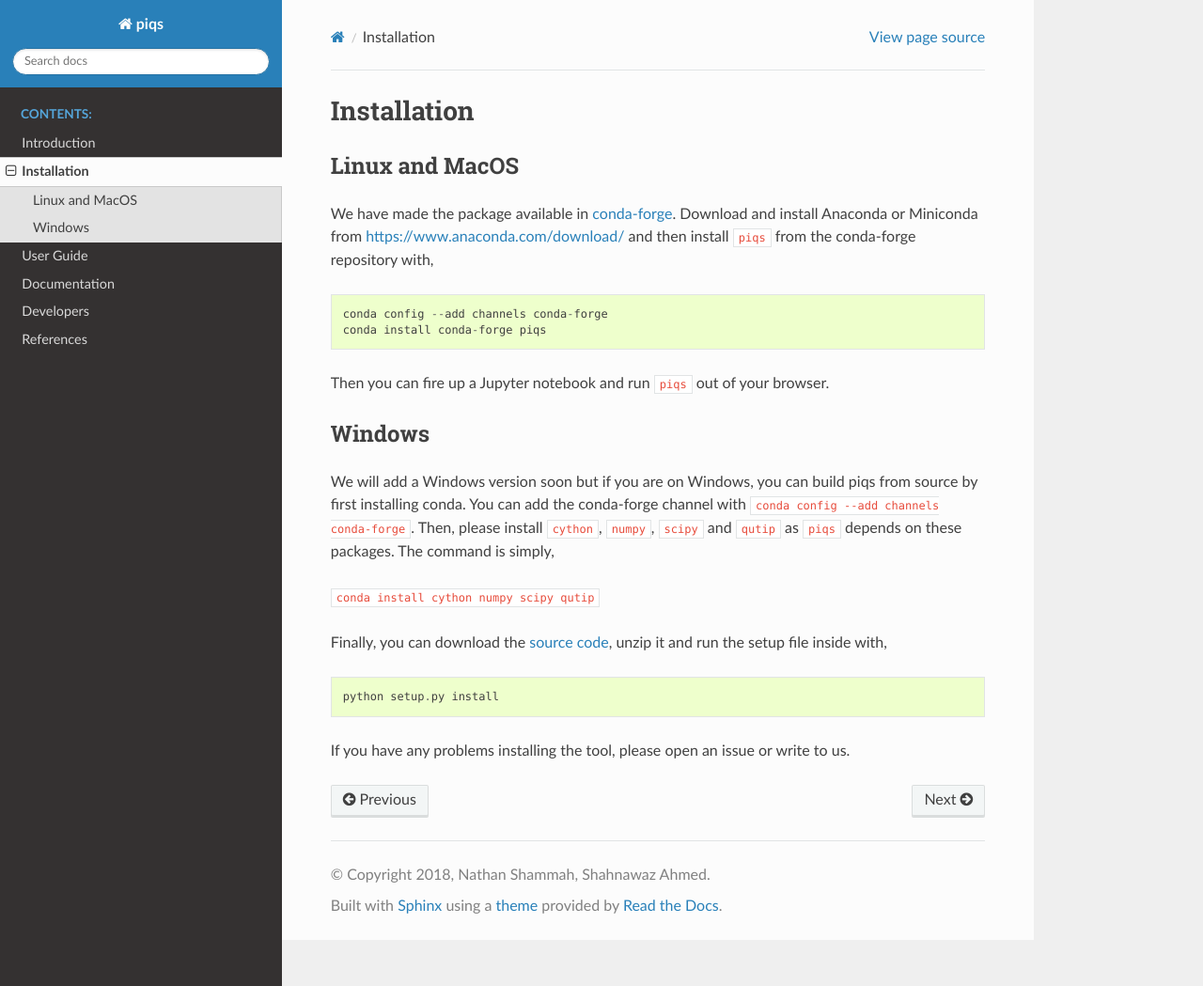
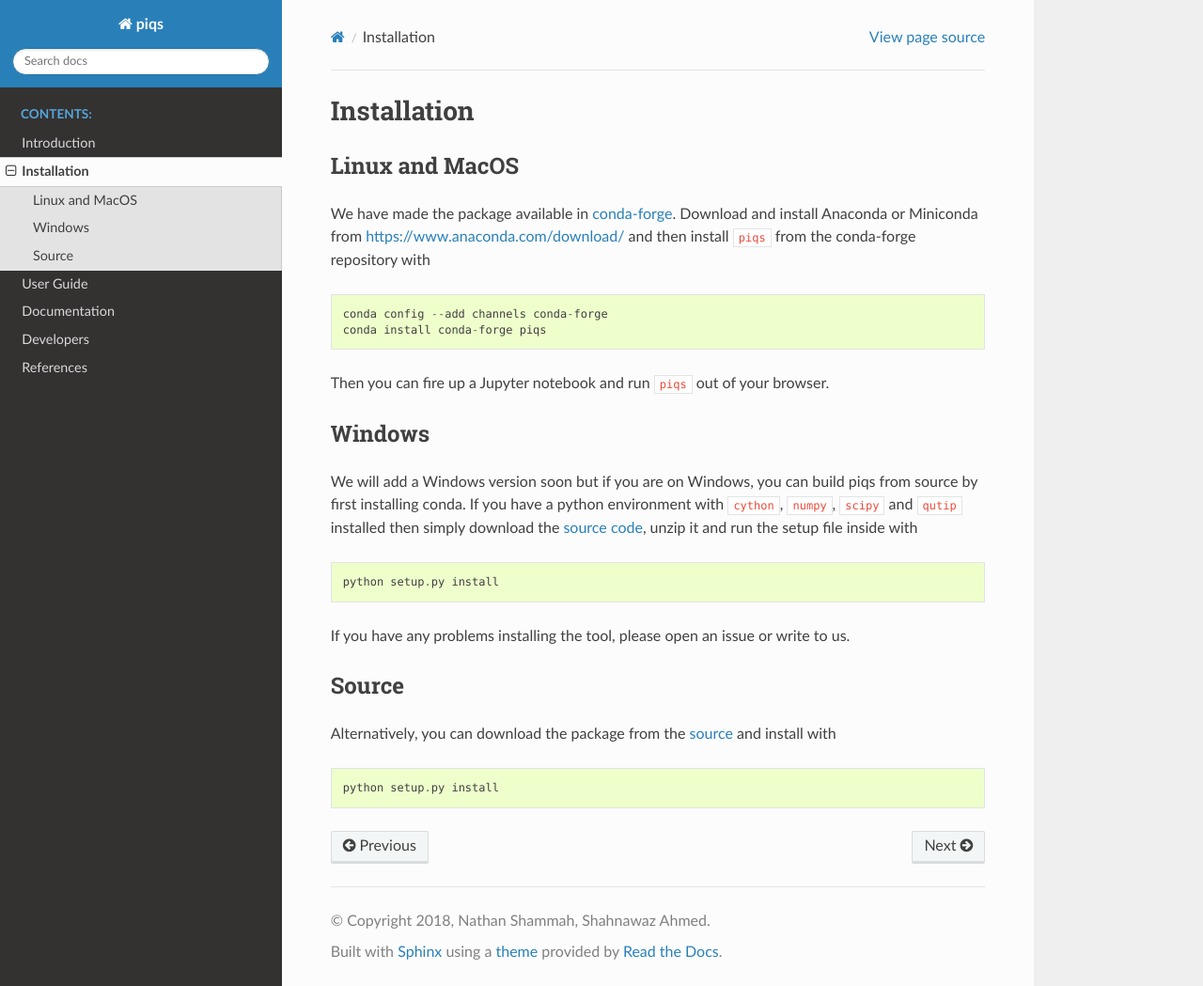
Before and after one commit to nathanshammah/piqs, a Sphinx documentation site: the page built from doc/source/install.md, in a window 1280 px wide and 1049 px high. Shown: the whole window at 94% size. Built offline with Sphinx 7.4.7 and the Read the Docs theme 2.0.0, drawn with Linux system fonts in a browser that asks for light colours; pages that are not in the unit, such as notebooks, are missing from menus.

Commit message:
changes to docs

````diff
--- a/doc/source/install.md
+++ b/doc/source/install.md
@@ -1,6 +1,6 @@
 ## Installation
 ### Linux and MacOS
-We have made the package available in [conda-forge](https://conda-forge.org/). Download and install Anaconda or Miniconda from [https://www.anaconda.com/download/](https://www.anaconda.com/download/) and then install `piqs` from the conda-forge repository with,
+We have made the package available in [conda-forge](https://conda-forge.org/). Download and install Anaconda or Miniconda from [https://www.anaconda.com/download/](https://www.anaconda.com/download/) and then install `piqs` from the conda-forge repository with
 ```
 conda config --add channels conda-forge
 conda install conda-forge piqs
@@ -8,12 +8,16 @@ conda install conda-forge piqs
 Then you can fire up a Jupyter notebook and run `piqs` out of your browser.
 
 ### Windows
-We will add a Windows version soon but if you are on Windows, you can build piqs from source by first installing conda. You can add the conda-forge channel with `conda config --add channels conda-forge`. Then, please install `cython`, `numpy`, `scipy` and `qutip` as `piqs` depends on these packages. The command is simply,
+We will add a Windows version soon but if you are on Windows, you can build piqs from source by first installing conda. If you have a python environment with `cython`, `numpy`, `scipy` and `qutip` installed then simply download the [source code](https://github.com/nathanshammah/piqs/archive/v1.2.tar.gz), unzip it and run the setup file inside with
 
-```conda install cython numpy scipy qutip```
-
-Finally, you can download the [source code](https://github.com/nathanshammah/piqs/archive/v1.2.tar.gz), unzip it and run the setup file inside with,
 ```
 python setup.py install
 ```
 If you have any problems installing the tool, please open an issue or write to us.
+
+### Source
+Alternatively, you can download the package from the [source](https://github.com/nathanshammah/piqs/archive/v1.2.tar.gz) and install with
+
+```
+python setup.py install
+```
--- a/doc/source/intro.rst
+++ b/doc/source/intro.rst
@@ -17,6 +17,6 @@ A wide range of applications
 ----------------------------
 
 - The time evolution of the total density matrix of quantum optics and cavity QED systems for permutationally symmetric initial states (such as the GHZ state, Dicke states, coherent spin states).
-- Quantum phase transitions (QPT) of driven-dissipative out-of-equilibrium quantum systems.
+- Phase transitions of driven-dissipative out-of-equilibrium quantum systems.
 - Correlation functions of collective systems in quantum optics experiments, such as the spectral density and second-order correlation functions.
 - Various quantum optics phenomena such as steady-state superradiance, superradiant light emission, superradiant phase transition, spin squeezing, boundary time crystals, resonance fluorescence.
````
Also changed, not shown: doc/source/piqs.rst (+0 -17 lines), 1 other file.
